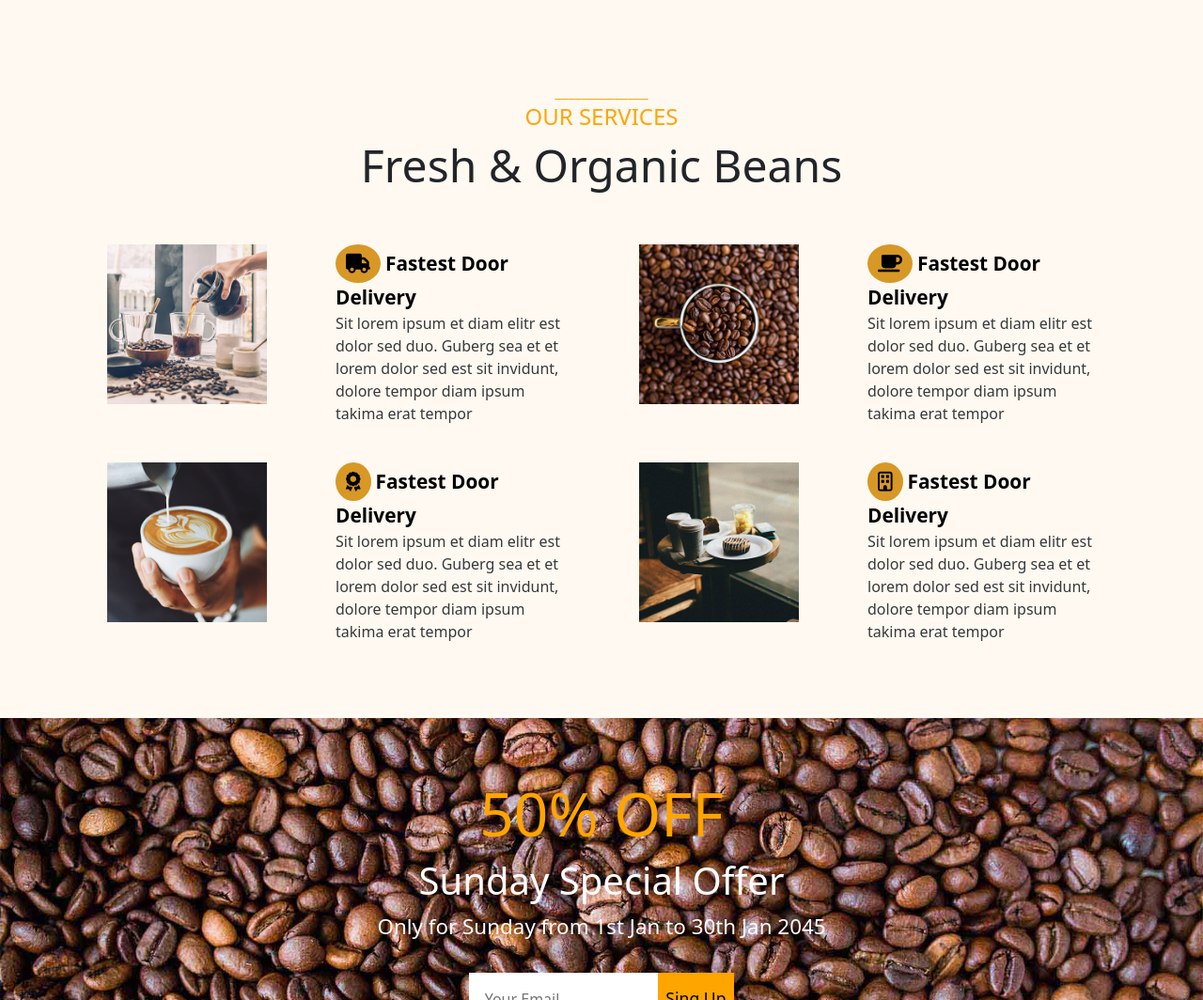
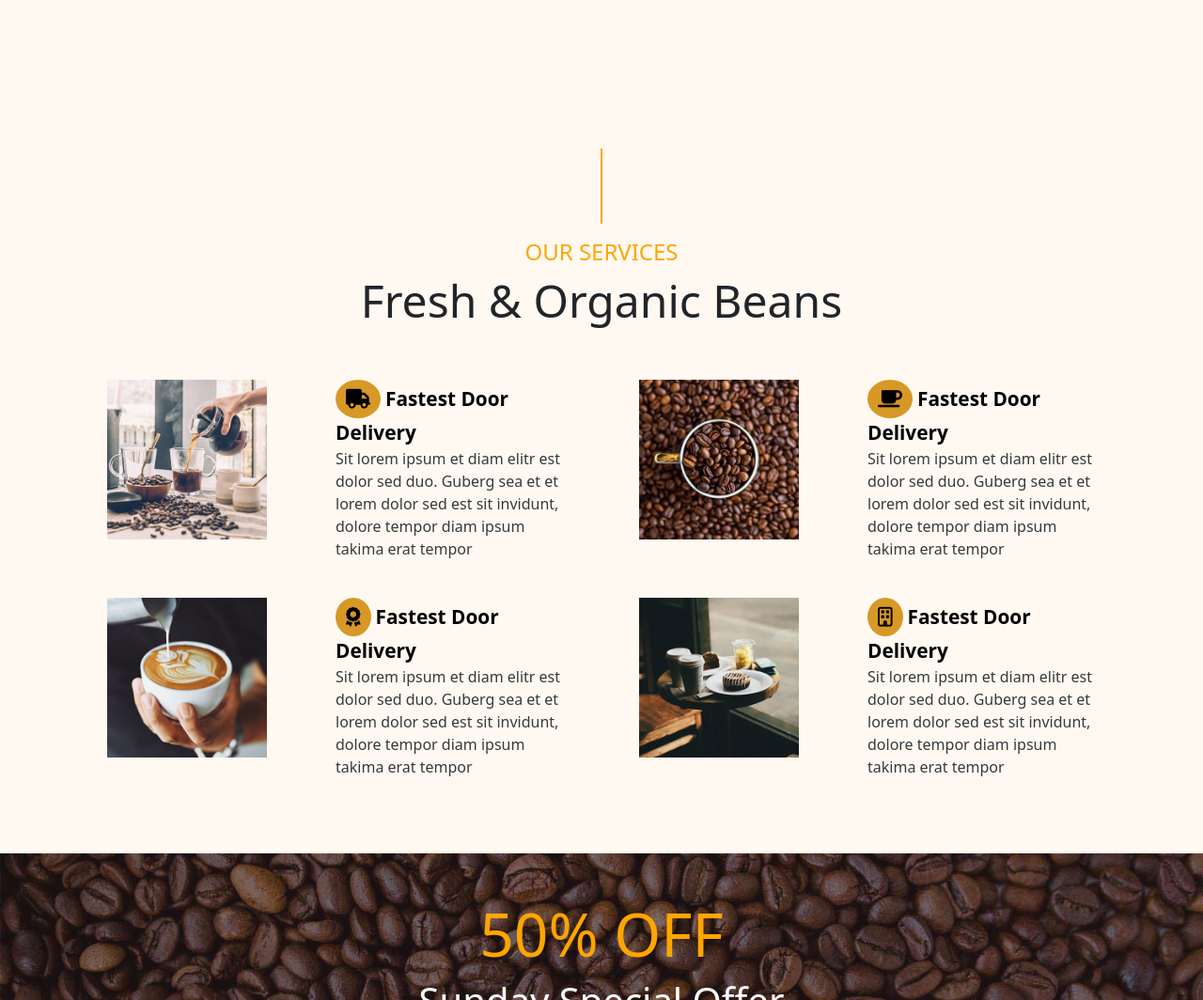
Before and after one commit to sobirovlar/Coffe, a plain HTML site: page index.html in a window 1280 px wide. Shown: the part 1736-2800 px from the top of the page at 94% size. Drawn offline with nearby package versions, Linux system fonts and the light colour scheme; a web font is replaced by a local one.

Commit message:
6:2da yangiladim kecha

```diff
--- a/css/style.scss
+++ b/css/style.scss
@@ -155,12 +155,13 @@ background-color: rgb(255, 249, 241);
    }
 }
 .Special{
-    @include card();
     background-image: url(/img/bg.jpg);
     background-size: cover;
     color: white;
     text-align: center;
     .title{
+padding-top: 3rem;
+
         h2{
             font-size: 4rem ;
             color: orange;
@@ -173,6 +174,8 @@ background-color: rgb(255, 249, 241);
         }
     }
     .Special__contact{
+    padding-bottom: 5rem;
+
         .input{
             width: 45%;
             margin: 0 auto;
@@ -260,6 +263,13 @@ background-color: rgb(255, 249, 241);
          }
         }
     }
+}
+.hr{
+    border: 1px solid orange;
+    width: 1px  ;
+    height: 10vh;
+    margin: 0 auto;
+    margin-bottom: 1rem;
 }
 .Online{
     background-color: rgb(255, 249, 241);
--- a/index.html
+++ b/index.html
@@ -36,7 +36,7 @@
 <div class="ABOUt">
     <div class="container">
    <div class="title">
-    <span>______________</span>
+    <div class="hr"></div>
     <h4>ABOUT US</h4>
     <h2>Serving Since 1950</h2>
 </div>
@@ -64,7 +64,7 @@
 <div class="Fresh">
     <div class="container">
         <div class="title">
-            <span>______________</span>
+            <div class="hr"></div>
             <h4>OUR SERVICES</h4>
             <h2>Fresh & Organic Beans</h2>
         </div>
@@ -104,6 +104,7 @@
     </div>
 </div>
 <div class="Special">
+    <div class="owerlay">
         <div class="container">
             <div class="title">
                 <h2>50% OFF</h2>
@@ -118,10 +119,12 @@
         </div>
     </div>
 
+</div>
+
 <div class="PRICING">
     <div class="container">
         <div class="title">
-            <span>_________________</span>
+            <div class="hr"></div>
         <h4>MENU & PRICING</h4>
         <h2>Competitive Pricing </h2>
         </div>
@@ -213,7 +216,7 @@
                             </div>
                         </div>
                     </div>
-                    <div class="col-md-3">
+                    <div class="col-md-3 m-auto">
                         <div class="row">
                             <div class="col-md-5">
                                 <img style="height: 90%;" class="img-fluid" src="/img/testimonial-2.jpg" alt="">
@@ -227,7 +230,7 @@
                             </div>
                         </div>
                     </div>
-                    <div class="col-md-3">
+                    <div class="col-md-3 m-auto">
                         <div class="row">
                             <div class="col-md-5">
                                 <img style="height: 90%;" class="img-fluid" src="/img/testimonial-3.jpg" alt="">
@@ -287,6 +290,8 @@
         </div>
        </div>
     </div>
+
+
     <script src="https://cdn.jsdelivr.net/npm/bootstrap@5.0.2/dist/js/bootstrap.bundle.min.js" integrity="sha384-MrcW6ZMFYlzcLA8Nl+NtUVF0sA7MsXsP1UyJoMp4YLEuNSfAP+JcXn/tWtIaxVXM" crossorigin="anonymous"></script>
 
 </body>
```
Also changed, not shown: css/style.css, 1 other file. Lines whose indentation alone changed are shown as unchanged.
